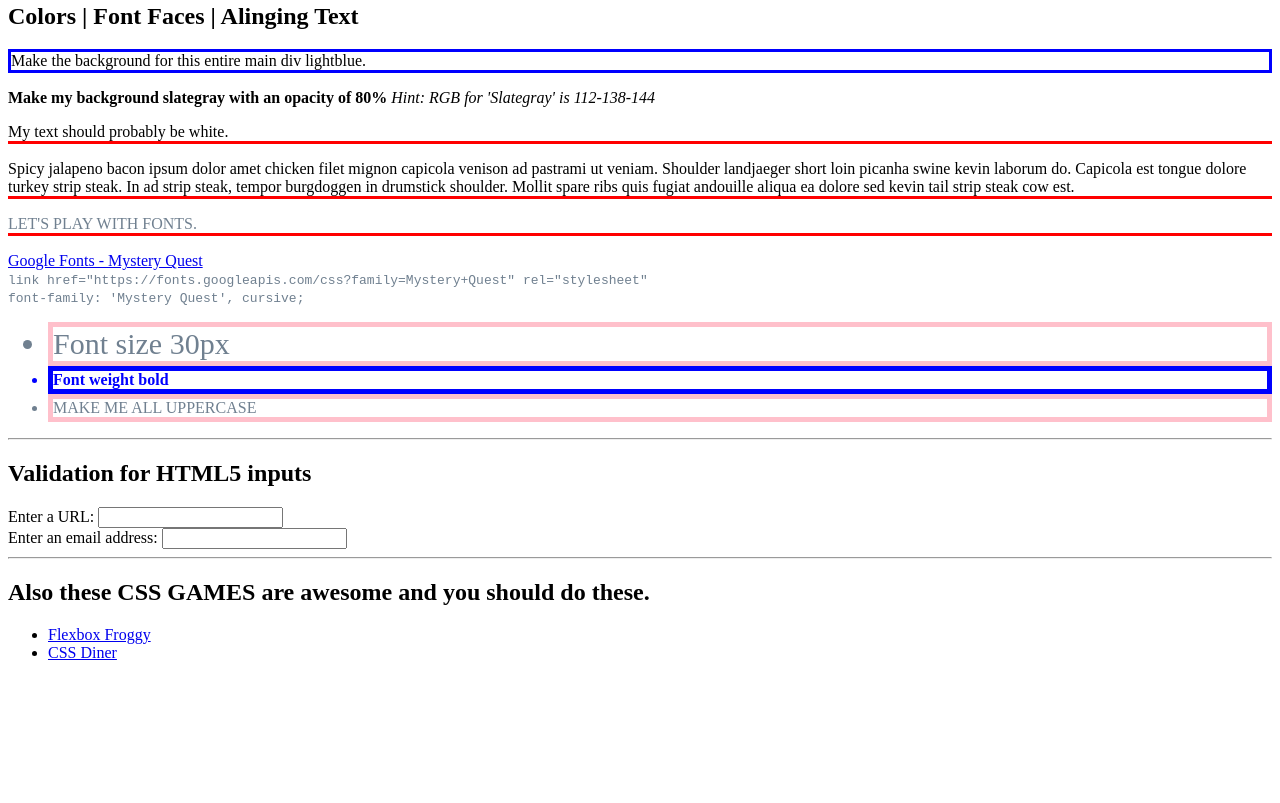
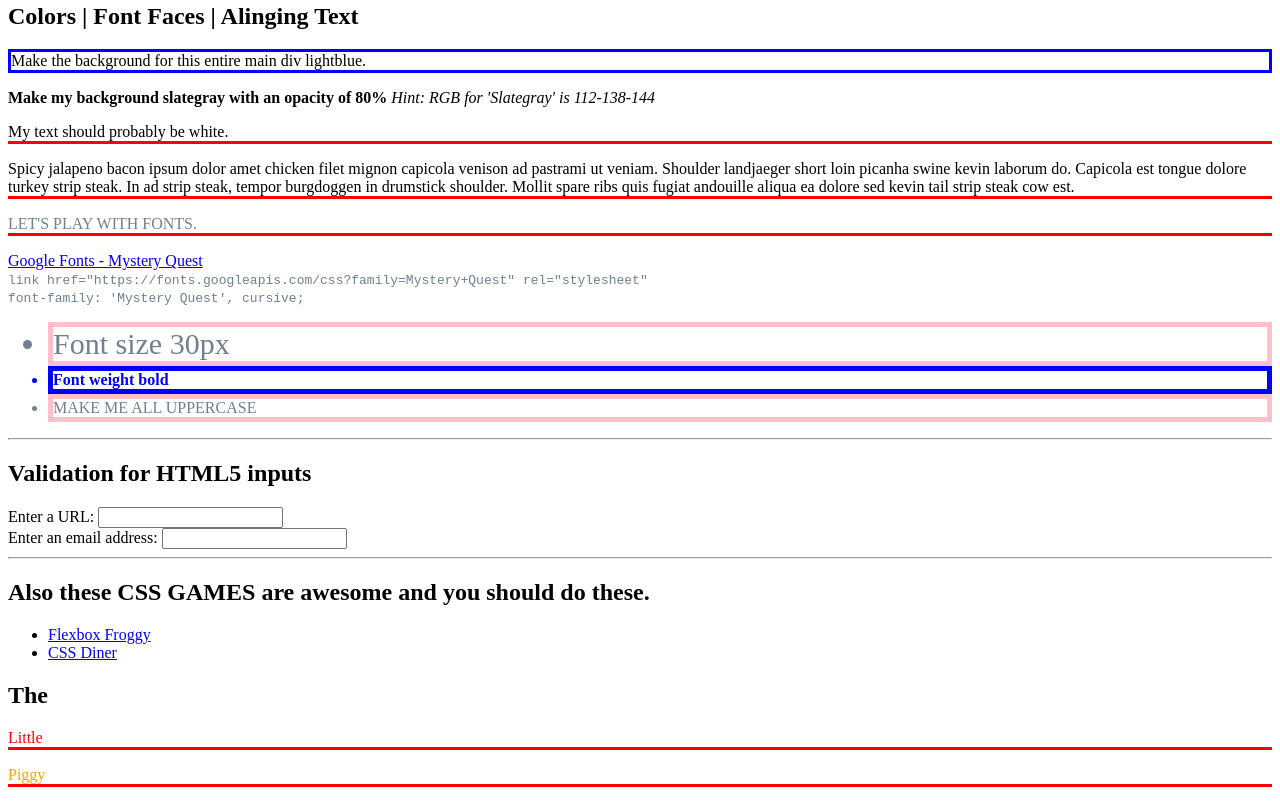
Before and after one commit to mitchellblom/css101, a plain HTML site: page index.html in a window 1280 px wide. Shown: the part 1579-2382 px from the top of the page. Before the commit the page ends 2257 px from the top, so only its background shows below. Drawn offline with Linux system fonts and the light colour scheme; a web font is replaced by a local one.

Commit message:
html for muppets css classwork

```diff
--- a/index.html
+++ b/index.html
@@ -106,6 +106,14 @@
           <li><a href="http://flexboxfroggy.com/">Flexbox Froggy</a></li>
           <li><a href="https://flukeout.github.io/">CSS Diner</a></li>
       </ul>
+
+      <section>
+        <h1>The</h1>
+        <p>Little</p>
+        <p>Piggy</p>
+      </section>
+
+
     </div>
   </body>
 </html>
```
